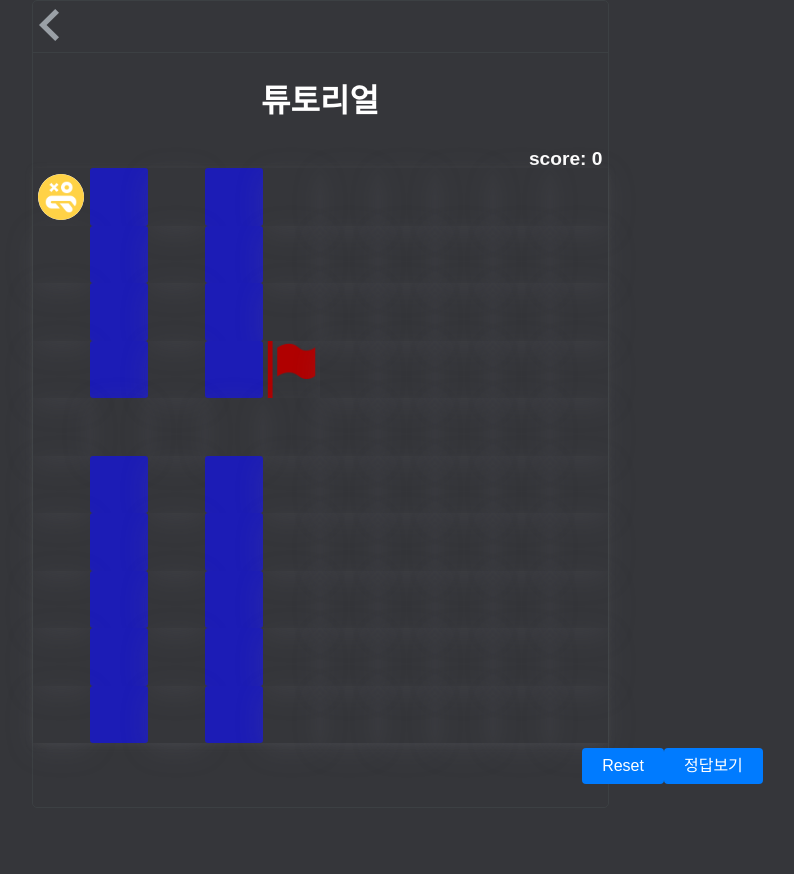
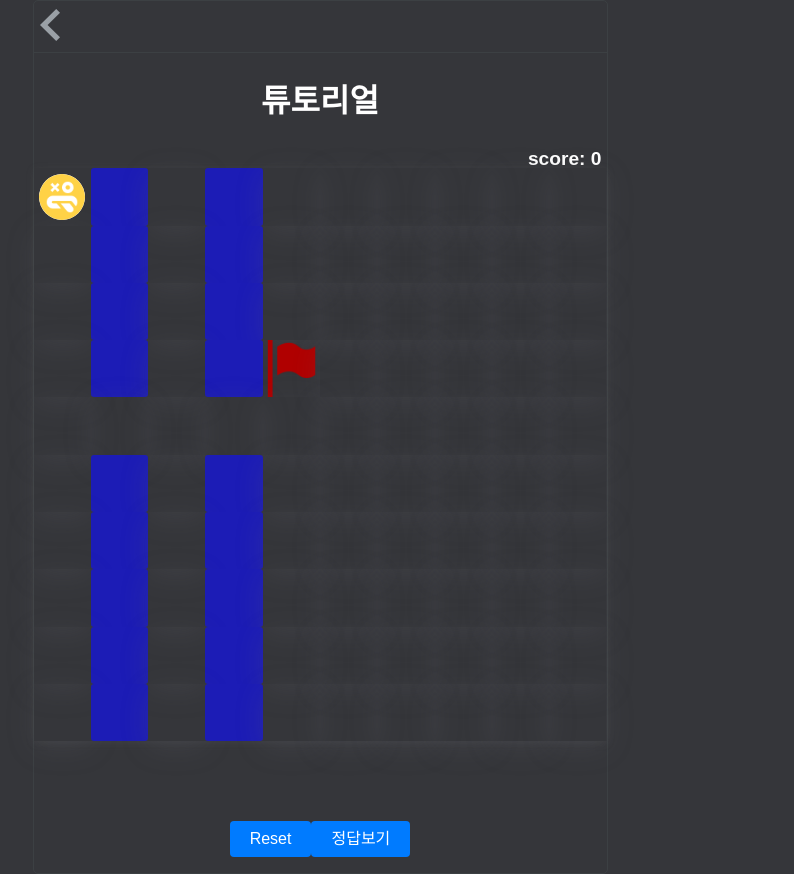
Before and after one commit to gastroad/mini-game-maker, a Next.js app: page /maplist/1754d99c-20db-40bc-90ca-33bb7aa562d5 in a window 1280 px wide. Shown: the whole page, without its empty margins (320-1114 px from the left). Before the commit the page ends 808 px from the top, so only its background shows below. Built offline with nearby package versions, Linux system fonts and the light colour scheme.

Commit message:
디자인수정 scroll 생기는 오류 수정 버튼위치 수정

```diff
--- a/src/app/layout.tsx
+++ b/src/app/layout.tsx
@@ -21,6 +21,7 @@ export default function RootLayout({
           minHeight: '100vh',
           border: '1px solid #3c4043',
           borderRadius: '5px',
+          boxSizing: "border-box"
         }}
       >
         <Recoil>{children}</Recoil>
--- a/src/templates/GameTemplate/GameTemplate.scss
+++ b/src/templates/GameTemplate/GameTemplate.scss
@@ -1,6 +1,5 @@
 .game-template {
     .button-wrapper {
-        position: fixed;
         bottom: 0px;
         text-align: center;
         width: 100%;
```
